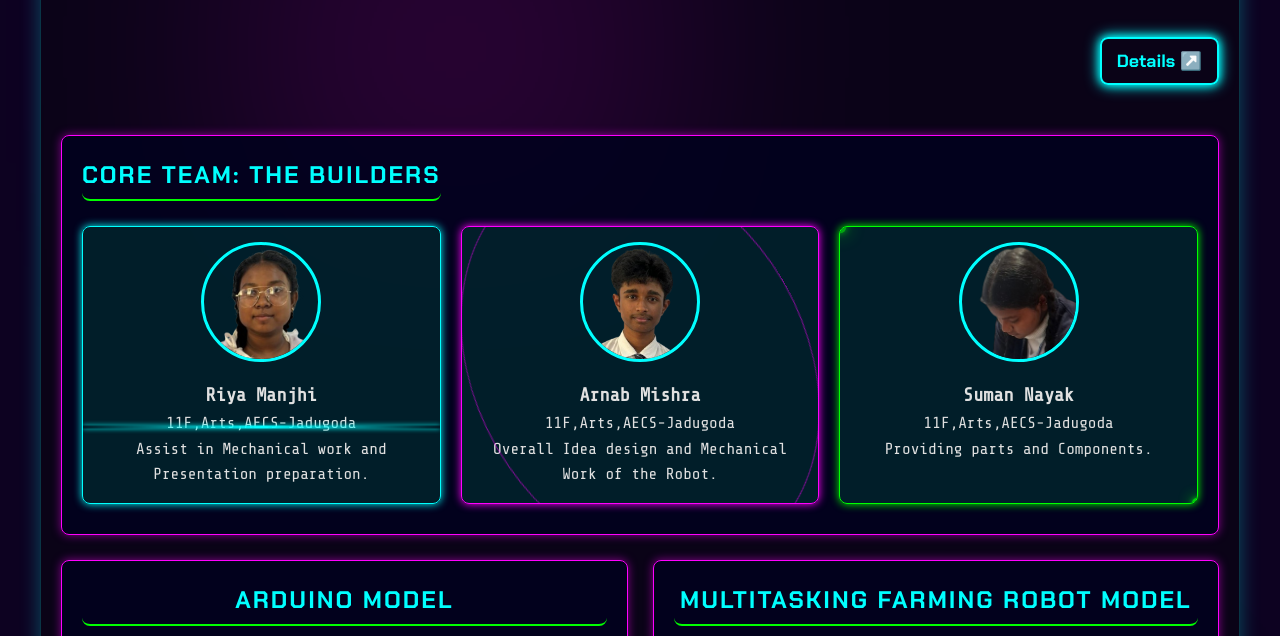
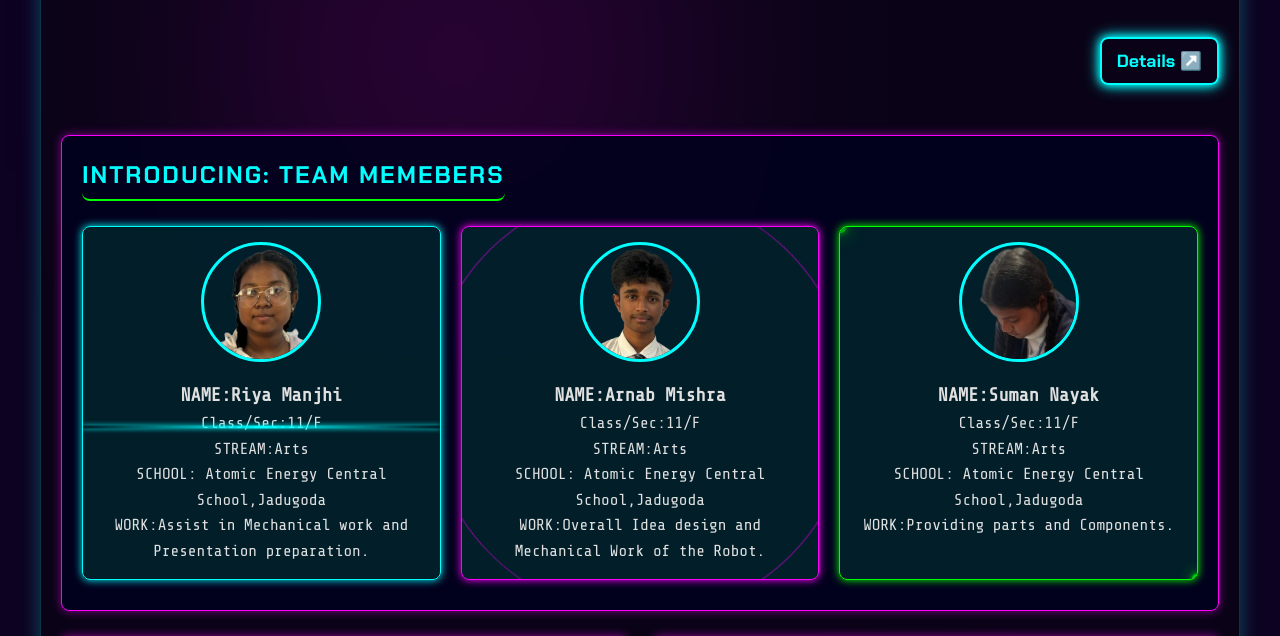
Before and after one commit to Sanita823/Farming-Robot, a plain HTML site: page index.html in a window 1280 px wide. Shown: the part 164-800 px from the top of the page. Drawn offline with nearby package versions, Linux system fonts and the light colour scheme.

Commit message:
Revise team member information and feedback form
Updated team member details and feedback section.

```diff
--- a/index.html
+++ b/index.html
@@ -427,37 +427,43 @@
             <main class="content-grid">
 
                 <section class="card team-profile-section">
-                    <h2>CORE TEAM: THE BUILDERS</h2>
+                    <h2>INTRODUCING: TEAM MEMEBERS</h2>
 
                     <div class="team-members-container">
 
                         <div class="teammate-card">
                             <img src="girl1removebgpreview.png" alt="Teammate 1 Photo" class="teammate-photo">
-                            <h3>Riya Manjhi</h3>
-                            <p>11F,Arts,AECS-Jadugoda</p>
-                            <p class="role">Assist in Mechanical work and Presentation preparation.</p>
+                            <h3>NAME:Riya Manjhi</h3>
+                            <p>Class/Sec:11/F</p>
+                            <p>STREAM:Arts</p>
+                            <p>SCHOOL: Atomic Energy Central School,Jadugoda</p>
+                            <p class="role">WORK:Assist in Mechanical work and Presentation preparation.</p>
 
                         </div>
 
                         <div class="teammate-card">
                             <img src="arnabremovebgpreview.png" alt="Teammate 2 Photo" class="teammate-photo">
-                             <h3>Arnab Mishra</h3>
-                            <p>11F,Arts,AECS-Jadugoda</p>
-                            <p class="role">Overall Idea design and Mechanical Work of the Robot.</p>
+                              <h3 >NAME:Arnab Mishra</h3>
+                            <p>Class/Sec:11/F</p>
+                            <p>STREAM:Arts</p>
+                            <p>SCHOOL: Atomic Energy Central School,Jadugoda</p>
+                            <p class="role">WORK:Overall Idea design and Mechanical Work of the Robot.</p>
                         </div>
 
                         <div class="teammate-card">
                             <img src="girl2.png" alt="Teammate 3 Photo" class="teammate-photo">
-                            <h3 >Suman Nayak</h3>
-                            <p>11F,Arts,AECS-Jadugoda</p>
-                            <p class="role">Providing parts and Components.</p>
+                            <h3 >NAME:Suman Nayak</h3>
+                            <p>Class/Sec:11/F</p>
+                            <p>STREAM:Arts</p>
+                            <p>SCHOOL: Atomic Energy Central School,Jadugoda</p>
+                            <p class="role">WORK:Providing parts and Components.</p>
                         </div>
                     </div>
                 </section>
 
                 <section class="card data-hub-section">
                     <h2>ARDUINO MODEL</h2>
-                    <img src="arduino3dmodel.png" alt="">
+                    <img src="arduinouno.png" alt="">
                     <p><span>ARDUINO UNO R3:</span> ONLINE</p>
                     <p><span>SENSOR ARRAY:</span>CALIBRATED</p>
                     <p><span>MODULE SYNC:</span>98% COMPPLETE</P>
```
